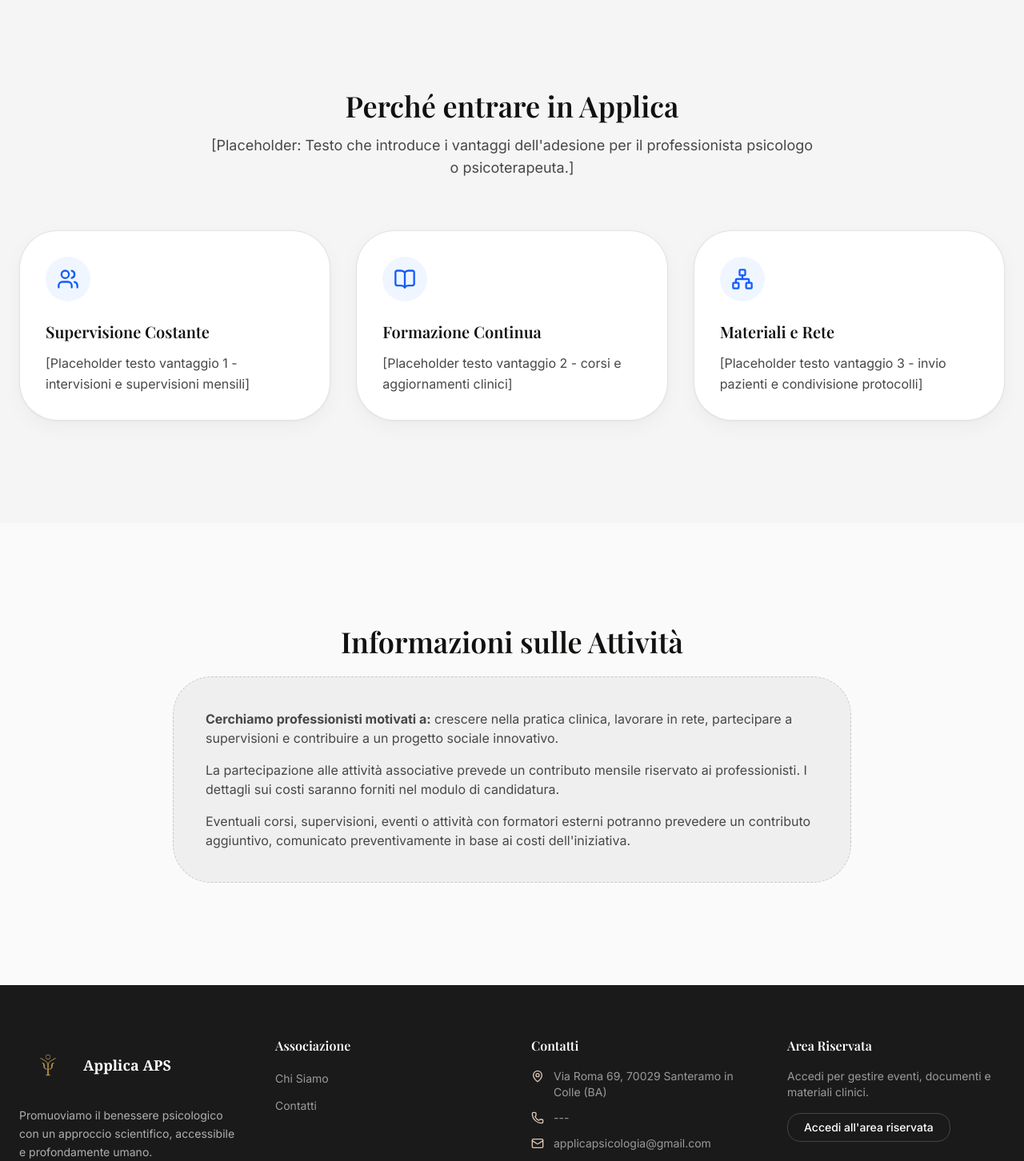
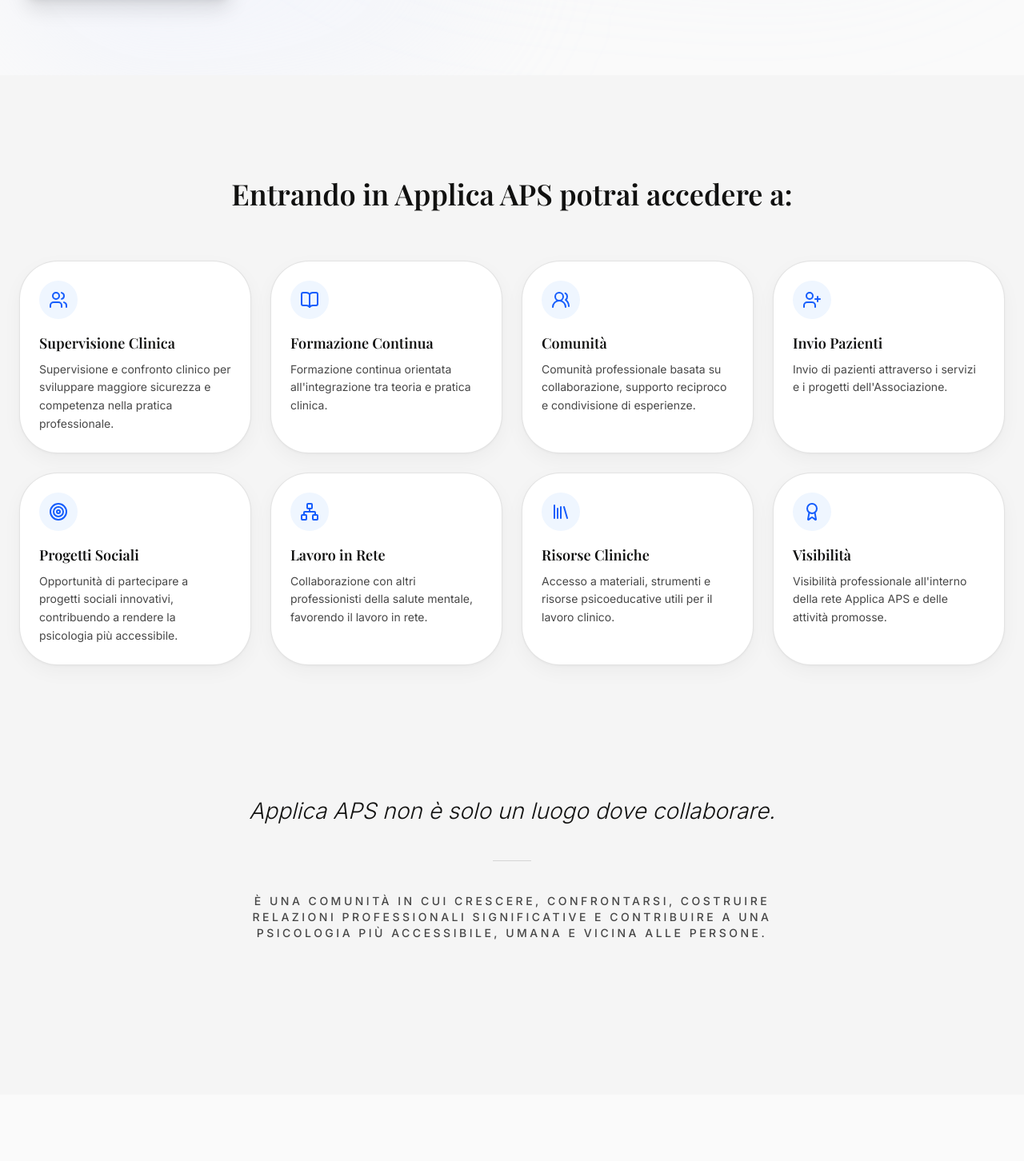
Before and after one commit to applicaaps/applica, a Next.js app in the folder applica-app/: page /professionisti in a window 1280 px wide. Shown: the part 758-2210 px from the top of the page at 80% size. Built offline with nearby package versions, Linux system fonts and the light colour scheme; a web font is replaced by a local one.

Commit message:
fix page psicologi

```diff
--- a/applica-app/app/professionisti/page.tsx
+++ b/applica-app/app/professionisti/page.tsx
@@ -1,5 +1,5 @@
 import Link from "next/link"
-import { ArrowRight, Brain, Network, BookOpen, Users } from "lucide-react"
+import { ArrowRight, Brain, Network, BookOpen, Users, UsersRound, UserPlus, Target, Library, Award } from "lucide-react"
 import { RevealSection } from "@/components/RevealSection"
 import { Button } from "@/components/ui/Button"
 
@@ -20,16 +20,16 @@
               <RevealSection>
                 <div className="inline-flex items-center gap-2 px-3 py-1.5 rounded-full bg-blue-50 text-blue-600 font-semibold text-sm mb-2">
                   <Brain size={16} />
-                  <span>Per i Professionisti</span>
+                  <span>Per i psicologi</span>
                 </div>
                 <h1 className="text-4xl md:text-5xl lg:text-6xl font-bold text-[var(--color-on-surface)] leading-tight tracking-tight">
-                  Unisciti alla <span className="text-[var(--color-primary)]">Rete Clinica</span> di Eccellenza.
+                  Una comunità per <span className="text-[var(--color-primary)]">crescere</span> come professionista.
                 </h1>
               </RevealSection>
 
               <RevealSection stagger={1}>
                 <p className="text-lg md:text-xl text-[var(--color-on-surface-variant)] leading-relaxed max-w-2xl">
-                  Una rete clinica orientata alla crescita professionale, alla pratica supervisionata e allo sviluppo di una psicologia più accessibile, concreta e umana.
+                  La professione dello psicologo può essere straordinaria, ma anche complessa e solitaria. Applica APS nasce per creare una comunità professionale in cui psicologi e psicoterapeuti possano sentirsi sostenuti, valorizzati e accompagnati nella propria crescita clinica e umana.
                 </p>
               </RevealSection>
 
@@ -63,33 +63,51 @@
           <RevealSection>
             <div className="text-center max-w-3xl mx-auto mb-16">
               <h2 className="text-3xl md:text-4xl font-bold text-[var(--color-on-surface)] mb-4">
-                Perché entrare in Applica
+                Entrando in Applica APS potrai accedere a:
               </h2>
-              <p className="text-lg text-[var(--color-on-surface-variant)]">
-                [Placeholder: Testo che introduce i vantaggi dell'adesione per il professionista psicologo o psicoterapeuta.]
-              </p>
             </div>
           </RevealSection>
 
-          <div className="grid grid-cols-1 md:grid-cols-3 gap-8">
+          <div className="grid grid-cols-1 md:grid-cols-2 lg:grid-cols-4 gap-6">
             {[
-              { icon: Users, title: "Supervisione Costante", desc: "[Placeholder testo vantaggio 1 - intervisioni e supervisioni mensili]" },
-              { icon: BookOpen, title: "Formazione Continua", desc: "[Placeholder testo vantaggio 2 - corsi e aggiornamenti clinici]" },
-              { icon: Network, title: "Materiali e Rete", desc: "[Placeholder testo vantaggio 3 - invio pazienti e condivisione protocolli]" },
+              { icon: Users, title: "Supervisione Clinica", desc: "Supervisione e confronto clinico per sviluppare maggiore sicurezza e competenza nella pratica professionale." },
+              { icon: BookOpen, title: "Formazione Continua", desc: "Formazione continua orientata all'integrazione tra teoria e pratica clinica." },
+              { icon: UsersRound, title: "Comunità", desc: "Comunità professionale basata su collaborazione, supporto reciproco e condivisione di esperienze." },
+              { icon: UserPlus, title: "Invio Pazienti", desc: "Invio di pazienti attraverso i servizi e i progetti dell'Associazione." },
+              { icon: Target, title: "Progetti Sociali", desc: "Opportunità di partecipare a progetti sociali innovativi, contribuendo a rendere la psicologia più accessibile." },
+              { icon: Network, title: "Lavoro in Rete", desc: "Collaborazione con altri professionisti della salute mentale, favorendo il lavoro in rete." },
+              { icon: Library, title: "Risorse Cliniche", desc: "Accesso a materiali, strumenti e risorse psicoeducative utili per il lavoro clinico." },
+              { icon: Award, title: "Visibilità", desc: "Visibilità professionale all'interno della rete Applica APS e delle attività promosse." },
             ].map((step, i) => (
               <RevealSection key={i} stagger={i + 1}>
-                <div className="group bg-white hover:bg-[var(--color-primary)] rounded-3xl p-8 border border-[var(--color-outline-variant)]/50 ambient-shadow h-full transition-colors duration-300">
-                  <div className="w-14 h-14 rounded-2xl bg-blue-50 group-hover:bg-white/20 text-blue-600 group-hover:text-white flex items-center justify-center mb-6 transition-colors duration-300">
-                    <step.icon size={28} />
+                <div className="bg-white rounded-3xl p-6 border border-[var(--color-outline-variant)]/50 ambient-shadow h-full transition-all duration-300 interactive-card hover:-translate-y-[5px] hover:shadow-[0_8px_30px_rgb(0,0,0,0.12)]">
+                  <div className="w-12 h-12 rounded-2xl bg-blue-50 text-blue-600 flex items-center justify-center mb-4 transition-colors duration-300">
+                    <step.icon size={24} />
                   </div>
-                  <h3 className="text-xl font-bold text-[var(--color-on-surface)] group-hover:text-white mb-3 transition-colors duration-300">{step.title}</h3>
-                  <p className="text-[var(--color-on-surface-variant)] group-hover:text-white/90 leading-relaxed transition-colors duration-300">
+                  <h3 className="text-lg font-bold text-[var(--color-on-surface)] mb-2 transition-colors duration-300">{step.title}</h3>
+                  <p className="text-sm text-[var(--color-on-surface-variant)] leading-relaxed transition-colors duration-300">
                     {step.desc}
                   </p>
                 </div>
               </RevealSection>
             ))}
           </div>
+
+          <RevealSection stagger={2}>
+            <div className="mt-16 md:mt-24 py-12 md:py-16 max-w-4xl mx-auto text-center px-4 relative">
+              <div className="space-y-10">
+                <p className="text-2xl md:text-[1.75rem] text-[var(--color-on-surface)] leading-[1.6] italic font-light max-w-3xl mx-auto text-balance">
+                  Applica APS non è solo un luogo dove collaborare.
+                </p>
+
+                <div className="w-12 h-px bg-[var(--color-outline-variant)] mx-auto opacity-70"></div>
+
+                <p className="text-[0.8rem] md:text-sm font-medium text-[var(--color-on-surface-variant)] uppercase tracking-[0.2em] md:tracking-[0.25em] text-balance mx-auto max-w-2xl">
+                  È una comunità in cui crescere, confrontarsi, costruire relazioni professionali significative e contribuire a una psicologia più accessibile, umana e vicina alle persone.
+                </p>
+              </div>
+            </div>
+          </RevealSection>
         </div>
       </section>
 
```
Also changed, not shown: 1 other file (tests, documents, lock files or other folders).
